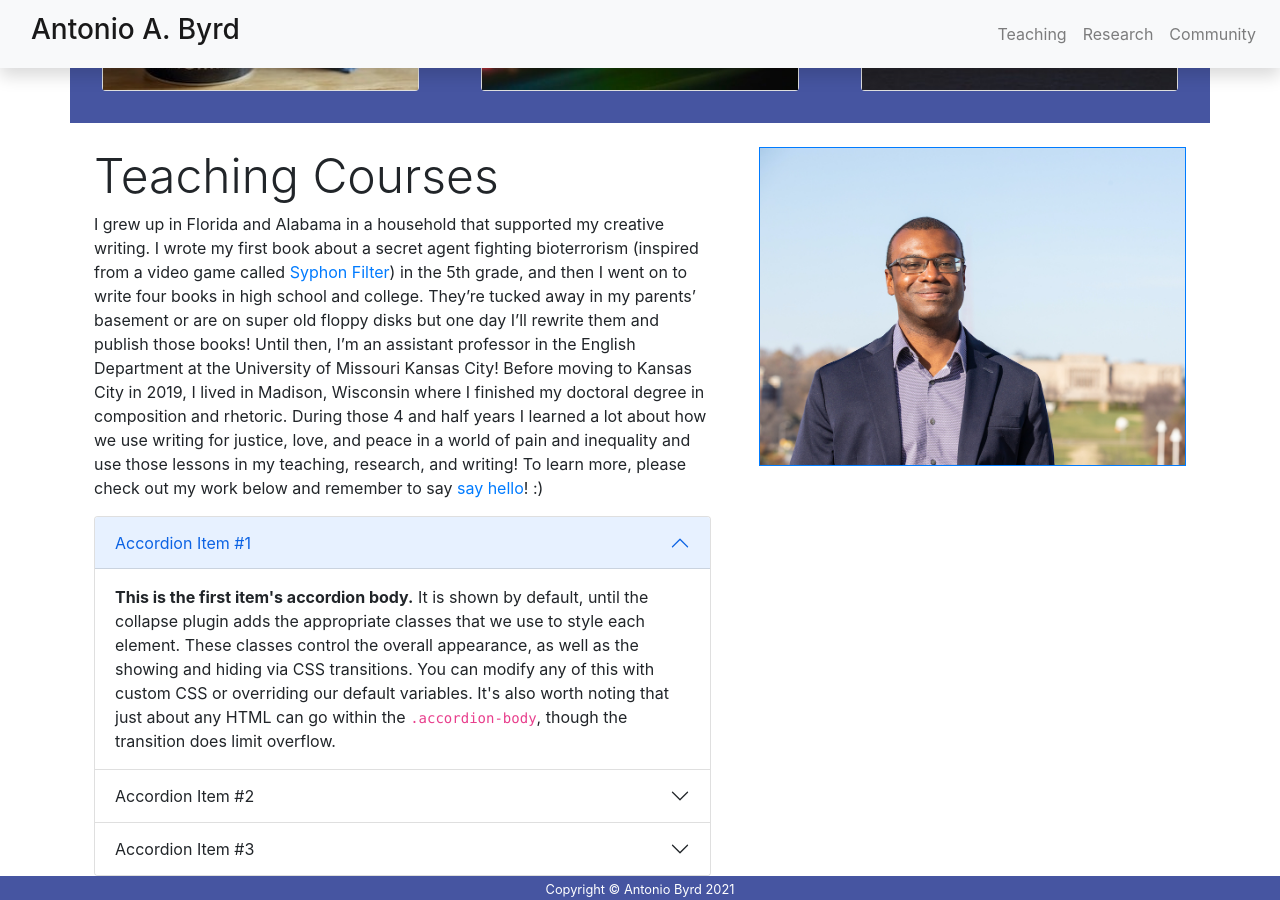
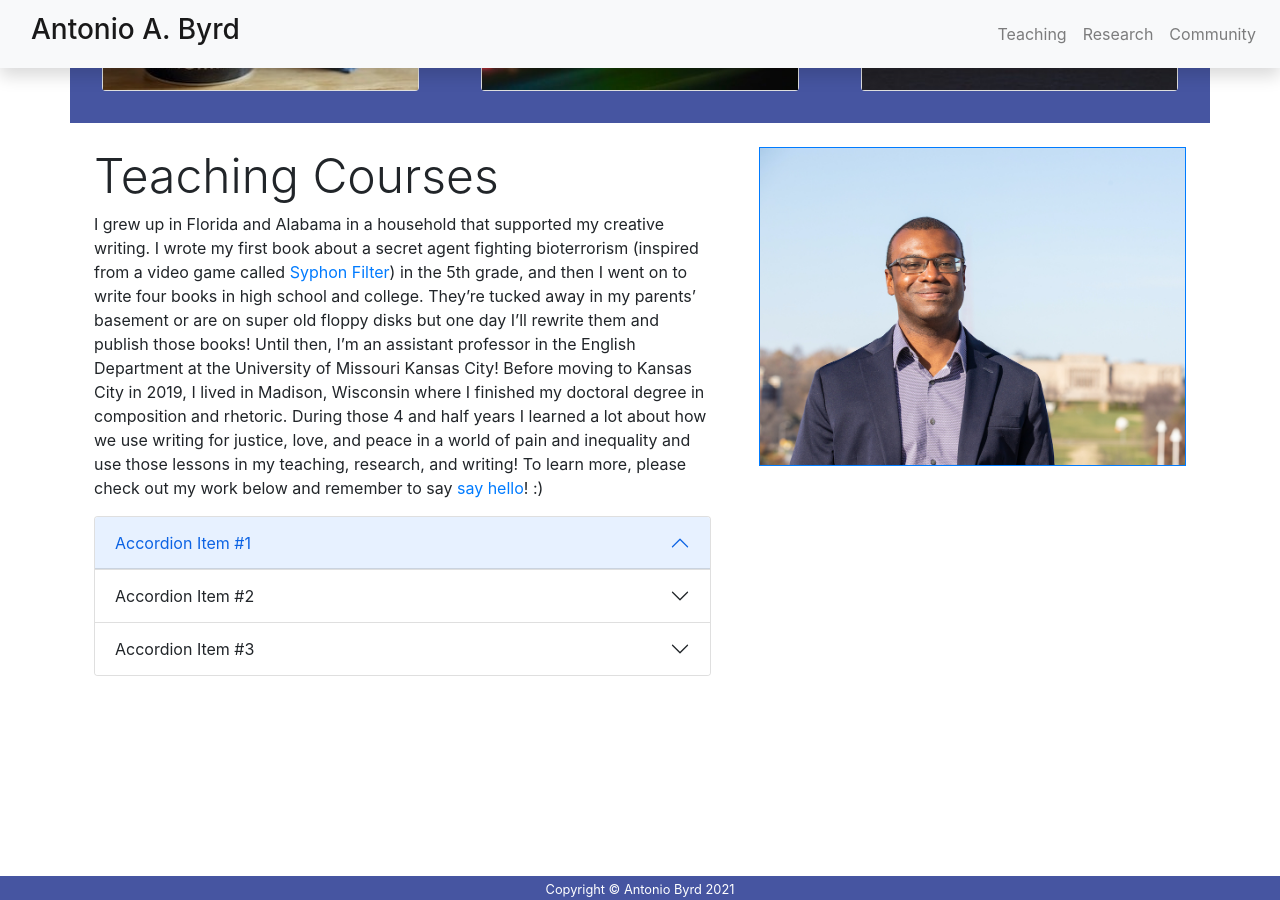
Before and after one commit to abyrd15/abyrd15.github.io, a Jekyll site: the page built from index.markdown, in a window 1280 px wide and 900 px high, scrolled down 1488 px. Built offline with Jekyll 4.4.1, drawn with Linux system fonts in a browser that asks for light colours; nearby versions of some CDN libraries.

Commit message:
Delete accordion collapse

```diff
--- a/_includes/home/section_teaching.html
+++ b/_includes/home/section_teaching.html
@@ -12,7 +12,7 @@
                               Accordion Item #1
                             </button>
                           </h2>
-                          <div id="collapseOne" class="accordion-collapse collapse show" aria-labelledby="headingOne" data-bs-parent="#accordionExample">
+                          <div id="collapseOne" class="collapse" aria-labelledby="headingOne" data-bs-parent="#accordionExample">
                             <div class="accordion-body">
                               <strong>This is the first item's accordion body.</strong> It is shown by default, until the collapse plugin adds the appropriate classes that we use to style each element. These classes control the overall appearance, as well as the showing and hiding via CSS transitions. You can modify any of this with custom CSS or overriding our default variables. It's also worth noting that just about any HTML can go within the <code>.accordion-body</code>, though the transition does limit overflow.
                             </div>
```
